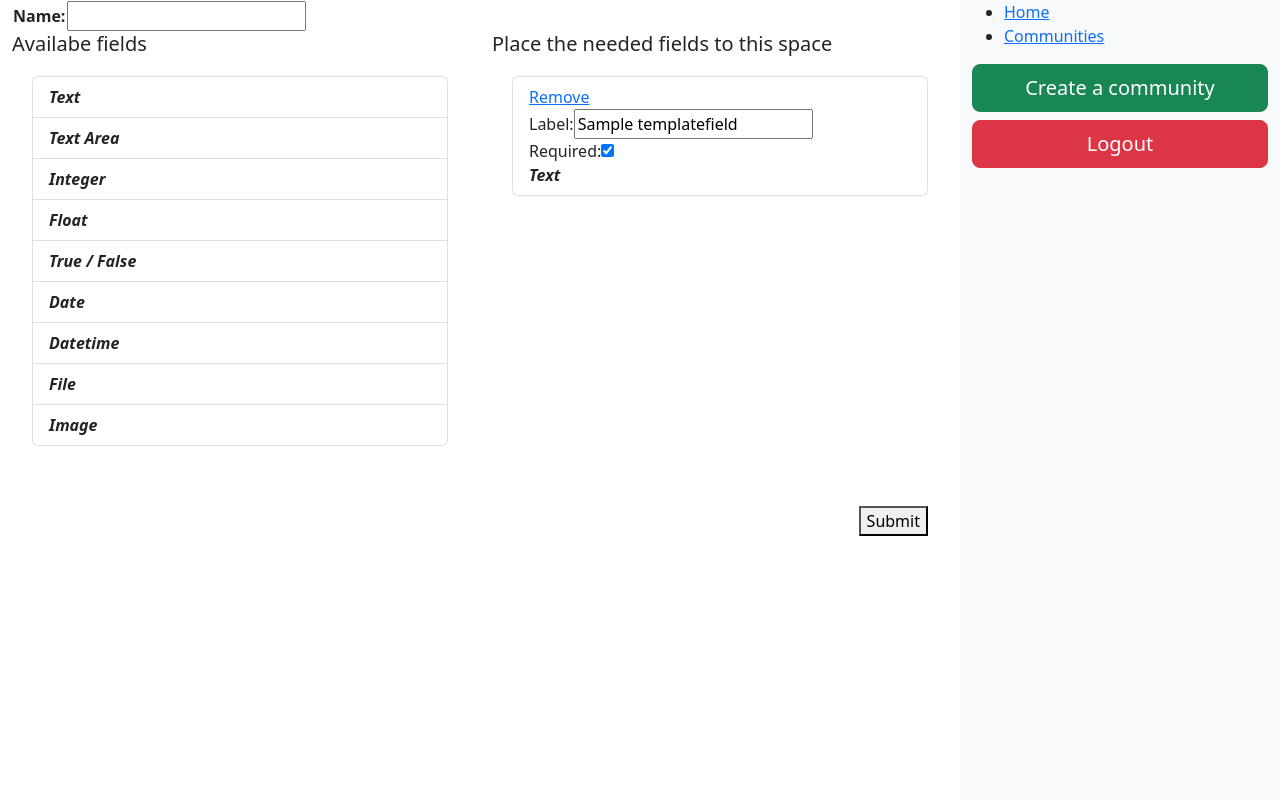
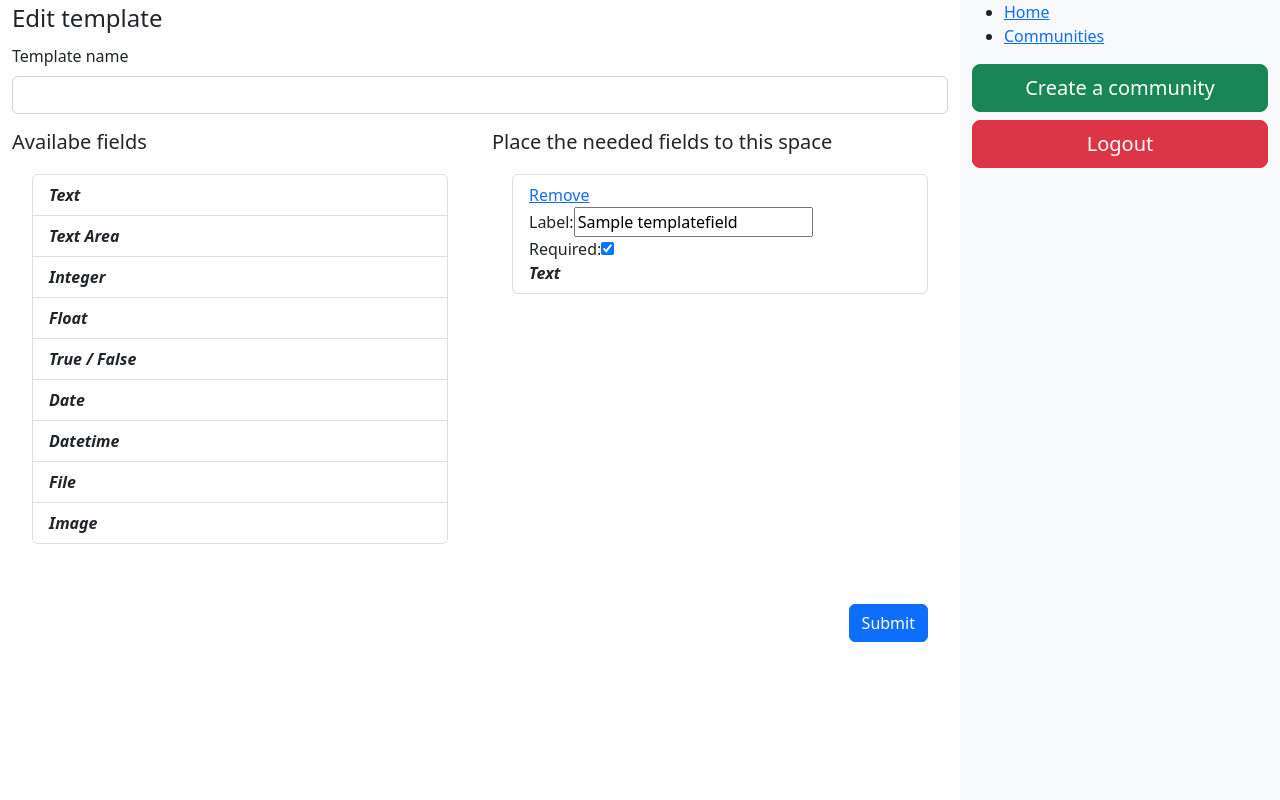
Before and after one commit to aaldaber/SWE573-Spring-2024, a Django app: template cbis/community/templates/community/template_edit.html in a window 1280 px wide. Run offline with Django 4.2, Linux system fonts and the light colour scheme; the template is opened without the code that fills it: values that come from a table or form of the project are taken from there, others are empty; tables that the repository leaves empty hold one stand-in row (values such as "Sample post"); parts of the project's set-up code (start-up, migrations or seed data) failed here and were passed over; some libraries are stand-ins or nearby versions.

Commit message:
better formatting for template create and edit pages

```diff
--- a/cbis/community/forms.py
+++ b/cbis/community/forms.py
@@ -13,6 +13,9 @@ class CreateCommunityForm(forms.ModelForm):
 
 
 class TemplateForm(forms.ModelForm):
+    name = forms.CharField(required=True, label="Template name",
+                           widget=forms.TextInput(attrs={'class': 'form-control input-lg'}))
+
     class Meta:
         model = PostTemplate
         fields = ["name"]
--- a/cbis/community/templates/community/template_edit.html
+++ b/cbis/community/templates/community/template_edit.html
@@ -17,11 +17,21 @@
 {% block content %}
     <form method="post">
           {% csrf_token %}
-        <table>
-              {{form}}
-        </table>
+        <legend><span class="col-sm-offset-1">Edit template</span></legend>
+        {% for field in form %}
+                <div class="mb-3">
+                    <label for="{{ field.id_for_label }}" class="form-label">{{ field.label }}</label>
+                    {{ field }}
+                    {% if field.errors %}
+                        <span class='text-danger'>{{ field.errors|join:'<br />' }}</span>
+                    {% endif %}
+                    {% if field.help_text %}
+                        <div class="form-text">{{ field.help_text }}</div>
+                    {% endif %}
+                </div>
+            {% endfor %}
     </form>
-    <div id="demo" class="row">
+    <div class="row">
     <div class="col">
         <h5>Availabe fields</h5>
         <div id="items-1" class="list-group col">
@@ -45,7 +55,7 @@
         </div>
     </div>
   </div>
-  <button id="submit">Submit</button>
+  <button id="submit" class="btn btn-primary">Submit</button>
 {% endblock %}
 {% block additional_scripts %}
     <script>
@@ -111,7 +121,7 @@ $('#submit').click(function(e) {
         reqs.push($(this).is(":checked"));
     });
     var all_labels_valid = true;
-    values.forEach(function (item, index) {
+    $.each(values, function (index, item) {
         if (!item.length) {
             alert('You need to fill all Label names for your fields');
             all_labels_valid = false;
```
Also changed, not shown: cbis/community/templates/community/template_create.html (+16 -6 lines).
